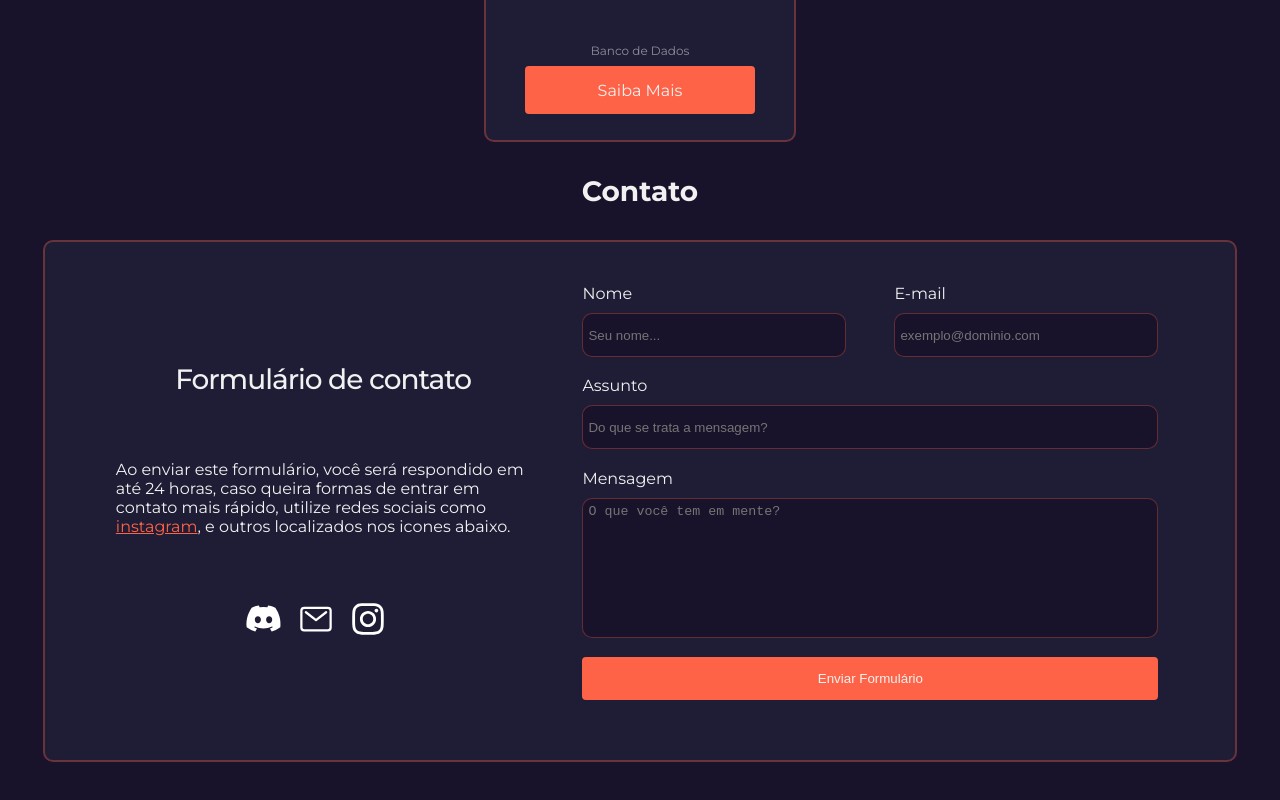
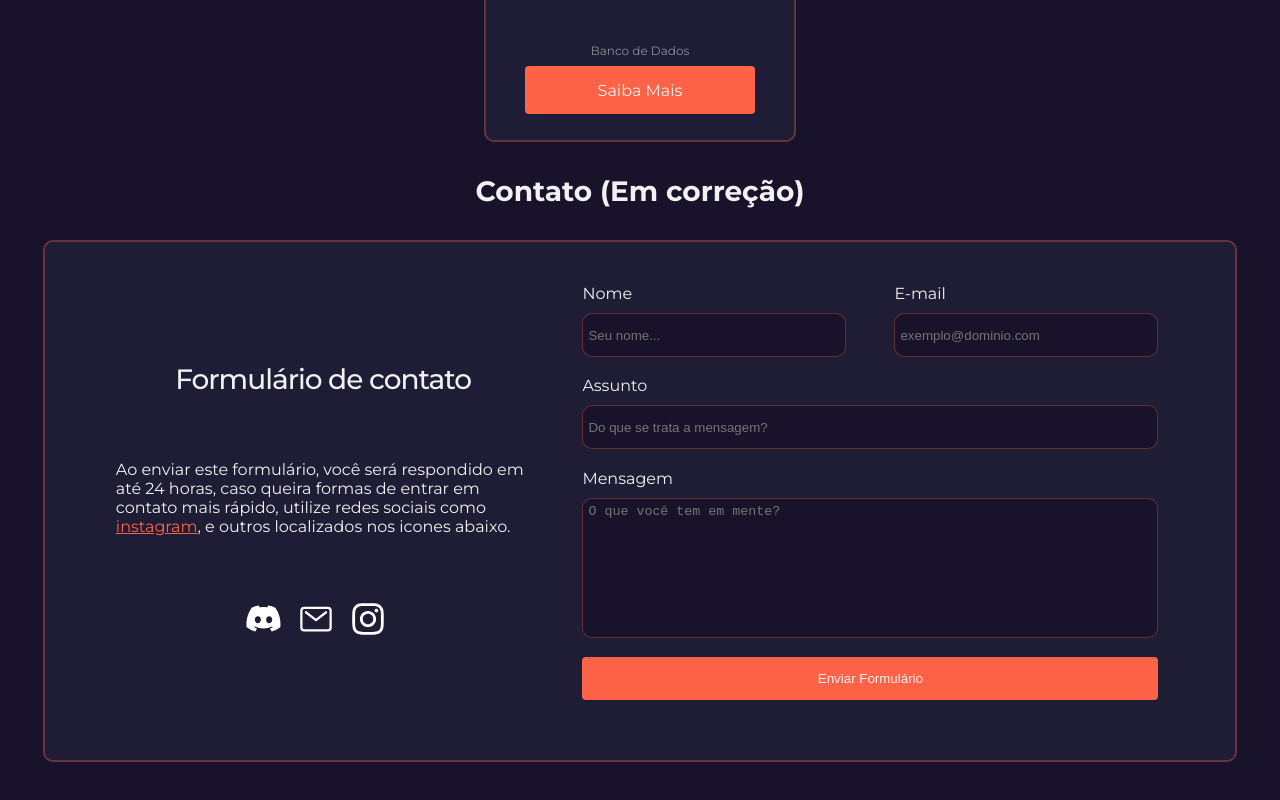
Before and after one commit to krostdev/mywebsite, a React (Vite) app: page / in a window 1280 px wide. Shown: the part 1724-2524 px from the top of the page. Built offline with nearby package versions, Linux system fonts and the light colour scheme.

Commit message:
Update App.jsx

```diff
--- a/src/components/Contato/App.jsx
+++ b/src/components/Contato/App.jsx
@@ -69,7 +69,7 @@ function Contato() {
         <section id='contact__section' className="contact__section">
             <ToastContainer />
             <h1 className="contact__title">
-                Contato
+                Contato (Em correção)
             </h1>
 
             <div className="contact__card">
```
